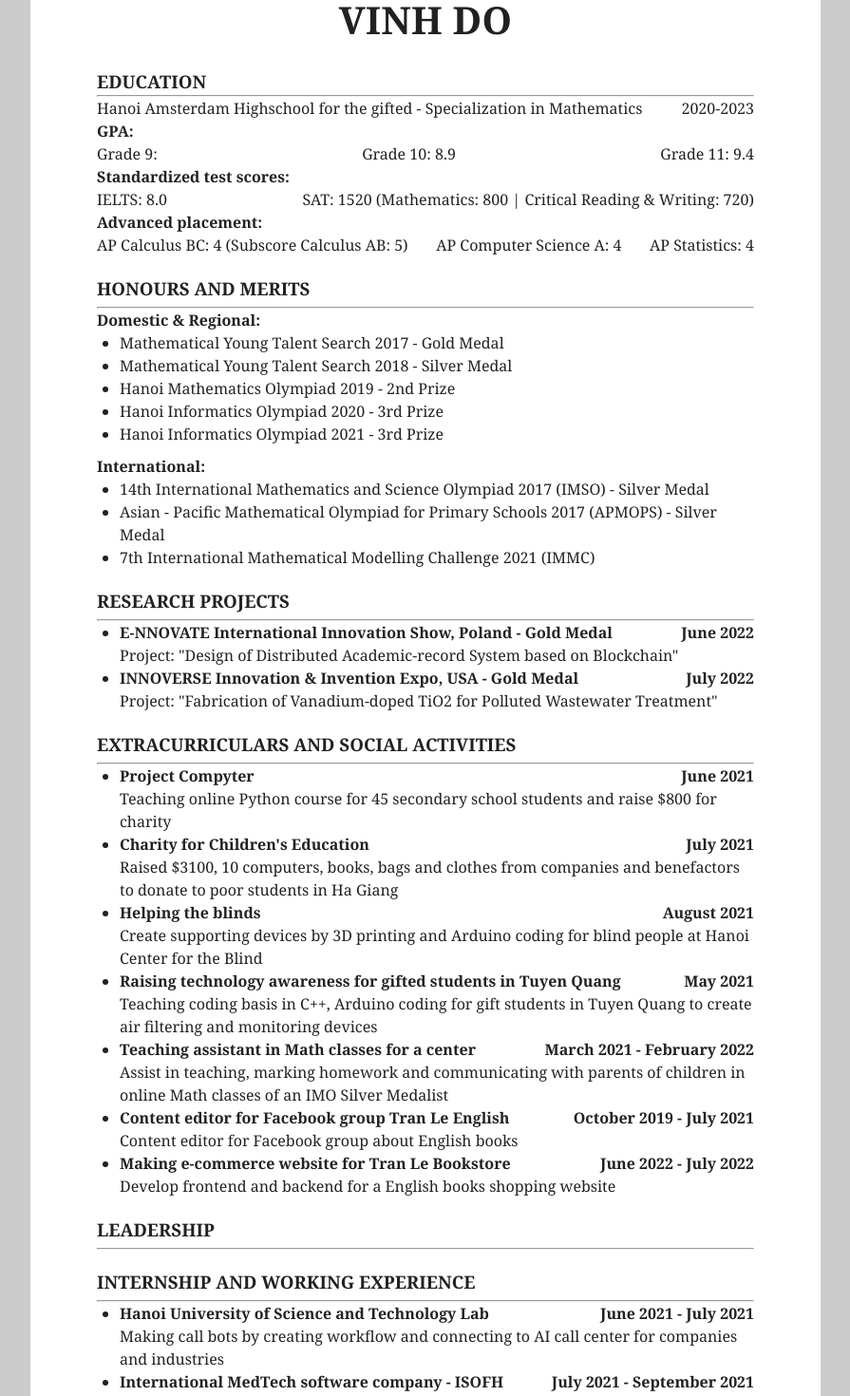
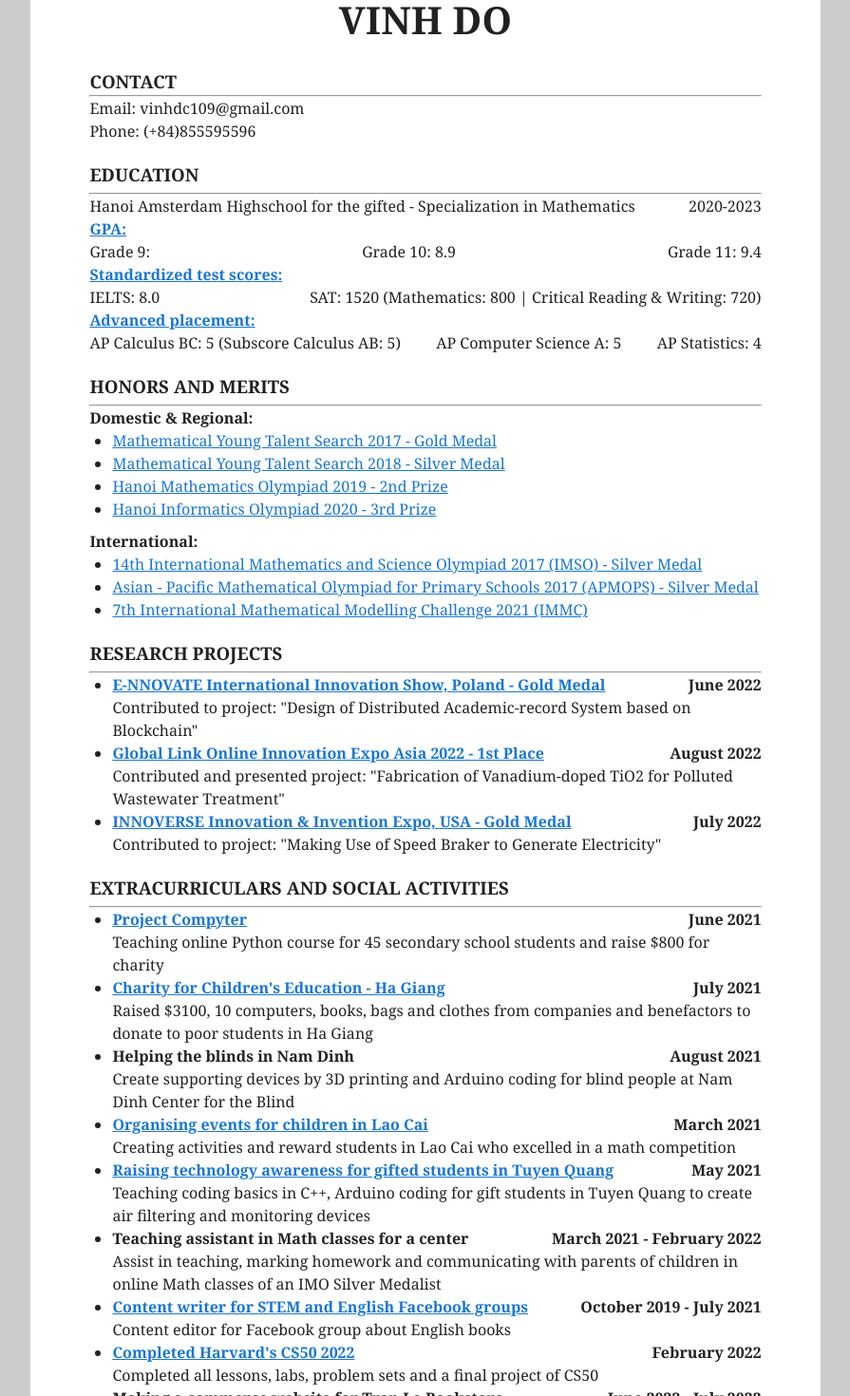
Before and after one commit to vdc109/resume-page, a Vue app: page / in a window 1280 px wide. Shown: the part 20-1490 px from the top of the page at 95% size, without its empty margins (192-1087 px from the left). Built offline with nearby package versions, Linux system fonts and the light colour scheme.

Commit message:
Update index.vue

```diff
--- a/src/pages/Home/index.vue
+++ b/src/pages/Home/index.vue
@@ -6,101 +6,116 @@
       h1.header VINH DO
       v-spacer
     .content
-      h3 EDUCATION
+      h3 CONTACT
+      hr.sep-bar
+      span Email: vinhdc109@gmail.com
+      v-spacer
+      span Phone: (+84)855595596
+      h3.head2 EDUCATION
       hr.sep-bar
       span Hanoi Amsterdam Highschool for the gifted - Specialization in Mathematics
       span.duration 2020-2023
       v-spacer
-      span
+      a(href="https://drive.google.com/drive/folders/1PkPbNcXz3fA2vantSPIkC0kD4KGuiGfe?usp=sharing" target="_blank")
         b GPA:
       .GPA
         span Grade 9:
         span Grade 10: 8.9
         span Grade 11: 9.4
       v-spacer
-      span
+      a(href="https://drive.google.com/drive/folders/15h4-zQHYPwjYumk2LKY9i530U1EQ1R6B?usp=sharing" target="_blank")
         b Standardized test scores:
       .standardized
         span IELTS: 8.0
         span SAT: 1520 (Mathematics: 800 | Critical Reading & Writing: 720)
       v-spacer
-      span
+      a(href="https://drive.google.com/drive/folders/175QrTSLQ0IfQVMFAnXItQvPX8pZ_IC4f?usp=sharing" target="_blank")
         b Advanced placement:
       .ap
-        span AP Calculus BC: 4 (Subscore Calculus AB: 5)
-        span AP Computer Science A: 4
+        span AP Calculus BC: 5 (Subscore Calculus AB: 5)
+        span AP Computer Science A: 5
         span AP Statistics: 4
 
-      h3.head2 HONOURS AND MERITS
+      h3.head2 HONORS AND MERITS
       hr.sep-bar
       span
         b Domestic & Regional:
       ul
         li
-          span Mathematical Young Talent Search 2017 - Gold Medal
+          a(href="https://drive.google.com/file/d/1FnDgdj_Dwc4T2QWMXvZAQt24hUGP1Ios/view?usp=sharing" target="_blank") Mathematical Young Talent Search 2017 - Gold Medal
         li
-          span Mathematical Young Talent Search 2018 - Silver Medal
+          a(href="https://drive.google.com/file/d/1auBfTmACiccIXq3zCtqarj1xTRpcds2R/view?usp=sharing" target="_blank") Mathematical Young Talent Search 2018 - Silver Medal
         li
-          span Hanoi Mathematics Olympiad 2019 - 2nd Prize
+          a(href="https://drive.google.com/file/d/1K7NfLC7oEW5eh49WEjVh7ggT6U9d0BEl/view?usp=sharing" target="_blank") Hanoi Mathematics Olympiad 2019 - 2nd Prize
         li
-          span Hanoi Informatics Olympiad 2020 - 3rd Prize
-        li
-          span Hanoi Informatics Olympiad 2021 - 3rd Prize
+          a(href="https://drive.google.com/file/d/1PjEmKkdjq2q7dL8yJEBnEuaJHahGNAkl/view?usp=sharing" target="_blank") Hanoi Informatics Olympiad 2020 - 3rd Prize
 
       .international
         span
           b International:
         ul
           li
-            span 14th International Mathematics and Science Olympiad 2017 (IMSO) - Silver Medal
+            a(href="https://drive.google.com/file/d/1yBxImI6cHkEYxj57luzHEqEOrrzwXbVM/view?usp=sharing" target="_blank") 14th International Mathematics and Science Olympiad 2017 (IMSO) - Silver Medal
           li
-            span Asian - Pacific Mathematical Olympiad for Primary Schools 2017 (APMOPS) - Silver Medal
+            a(href="https://drive.google.com/file/d/1qUZGa7Zto-8fFAUr3sJ7kT2etvK8QRXN/view?usp=sharing" target="_blank") Asian - Pacific Mathematical Olympiad for Primary Schools 2017 (APMOPS) - Silver Medal
           li
-            span 7th International Mathematical Modelling Challenge 2021 (IMMC)
+            a(href="https://drive.google.com/drive/folders/1MS6S9aA3Owu_HdRd2PyWd8EmJxCkvnSX?usp=sharing" target="_blank") 7th International Mathematical Modelling Challenge 2021 (IMMC)
 
       h3.head3 RESEARCH PROJECTS
       hr.sep-bar
       ul
         li
-          span
+          a(href="https://drive.google.com/drive/folders/1FpwChxGljIMtqD07thaTlqGjjj4Bs-M4?usp=sharing" target="_blank")
             b E-NNOVATE International Innovation Show, Poland - Gold Medal
           b.time1 June 2022
           v-spacer
-          span Project: "Design of Distributed Academic-record System based on Blockchain"
+          span Contributed to project: "Design of Distributed Academic-record System based on Blockchain"
         li
-          span
+          a(href="https://drive.google.com/drive/folders/1UuoFw0nAvxm-CDYMU7cwCpVYc3ZSqyEQ?usp=sharing" target="_blank")
+            b Global Link Online Innovation Expo Asia 2022 - 1st Place
+          b.time1 August 2022
+          v-spacer
+          span Contributed and presented project: "Fabrication of Vanadium-doped TiO2 for Polluted Wastewater Treatment"
+        li
+          a(href="https://drive.google.com/drive/folders/1EH29X2PUFuqMjcTEG3_uglgZLeQQ8UIn?usp=sharing" target="_blank")
             b INNOVERSE Innovation & Invention Expo, USA - Gold Medal
           b.time1 July 2022
           v-spacer
-          span Project: "Fabrication of Vanadium-doped TiO2 for Polluted Wastewater Treatment"
+          span Contributed to project: "Making Use of Speed Braker to Generate Electricity"
 
       h3.head4 EXTRACURRICULARS AND SOCIAL ACTIVITIES
       hr.sep-bar
       ul
         li
-          span
+          a(href="https://drive.google.com/drive/folders/1a7220MDCPqHej8CFgYG1JxOTSmsgcc-O?usp=sharing" target="_blank")
             b Project Compyter
           b.time1 June 2021
           v-spacer
           span Teaching online Python course for 45 secondary school students and raise $800 for charity
         li
-          span
-            b Charity for Children's Education
+          a(href="https://drive.google.com/drive/folders/1hWmt59-pAiEaP9WvgZRrqbFo3GNhCD_N?usp=sharing" target="_blank")
+            b Charity for Children's Education - Ha Giang
           b.time1 July 2021
           v-spacer
           span Raised $3100, 10 computers, books, bags and clothes from companies and benefactors to donate to poor students in Ha Giang
         li
           span
-            b Helping the blinds
+            b Helping the blinds in Nam Dinh
             b.time1 August 2021
           v-spacer
-          span Create supporting devices by 3D printing and Arduino coding for blind people at Hanoi Center for the Blind
+          span Create supporting devices by 3D printing and Arduino coding for blind people at Nam Dinh Center for the Blind
         li
-          span
+          a(href="https://drive.google.com/drive/folders/11dCBIHj9sc6qXkWzSVgAdscMKKGmBjeA?usp=sharing" target="_blank")
+            b Organising events for children in Lao Cai
+          b.time1 March 2021
+          v-spacer
+          span Creating activities and reward students in Lao Cai who excelled in a math competition
+        li
+          a(href="https://drive.google.com/drive/folders/1wQZv4ttIhoR1AcL5BdAscElR-NmunkEn?usp=sharing" target="_blank")
             b Raising technology awareness for gifted students in Tuyen Quang
           b.time1 May 2021
           v-spacer
-          span Teaching coding basis in C++, Arduino coding for gift students in Tuyen Quang to create air filtering and monitoring devices
+          span Teaching coding basics in C++, Arduino coding for gift students in Tuyen Quang to create air filtering and monitoring devices
         li
           span
             b Teaching assistant in Math classes for a center
@@ -108,36 +123,50 @@
           v-spacer
           span Assist in teaching, marking homework and communicating with parents of children in online Math classes of an IMO Silver Medalist
         li
-          span
-            b Content editor for Facebook group Tran Le English
+          a(href="https://drive.google.com/drive/folders/13jr3A9m_Sywcjv6WuxY09aLppmy3wbuB?usp=sharing" target="_blank")
+            b Content writer for STEM and English Facebook groups
           b.time1 October 2019 - July 2021
           v-spacer
           span Content editor for Facebook group about English books
+        li
+          a(href="https://drive.google.com/file/d/1KHf9LxMEqrZvHJOPmWOQONsO7MzvS4rr/view?usp=sharing" target="_blank")
+            b Completed Harvard's CS50 2022
+          b.time1 February 2022
+          v-spacer
+          span Completed all lessons, labs, problem sets and a final project of CS50
         li
           span
             b Making e-commerce website for Tran Le Bookstore
             b.time1 June 2022 - July 2022
           v-spacer
-          span Develop frontend and backend for a English books shopping website
+          span Develop frontend and backend for an English books shopping website
 
       h3.head2 LEADERSHIP
       hr.sep-bar
+      ul
+        li
+          span
+            b Co-founder and leader of Edutech club
+            b.time1
+          v-spacer Organize events and activities to help children in less developed provinces (Tuyen Quang, Lao Cai, Ha Giang, ...)
 
       h3.head2 INTERNSHIP AND WORKING EXPERIENCE
       hr.sep-bar
       ul
         li
-          span
+          a(href="https://drive.google.com/drive/folders/1EpOV9QVIRmiI9ZYVI03B5h3capzUx5wZ?usp=sharing" target="_blank")
             b Hanoi University of Science and Technology Lab
           b.time1 June 2021 - July 2021
           v-spacer
           span Making call bots by creating workflow and connecting to AI call center for companies and industries
         li
-          span
-            b International MedTech software company - ISOFH
+          a(href="https://drive.google.com/drive/folders/1EqFUZ_aNQj5VX8-mc1d6OJVUzne59V6L?usp=sharing" target="_blank")
+            b International MedTech software company ISOFH
           b.time1 July 2021 - September 2021
           v-spacer
           span Fixing bugs and developing the web hosting the company's Blockchain project IVIRSE
+
+      .footer
 </template>
 
 <script lang="ts">
@@ -162,12 +191,13 @@ export default Home;
   justify-content: center
 
 .content
-  margin: 15px 70px 5px 70px
+  margin: 15px auto
+  max-width: 85%
   font-family: Georgia, Serif
 
 .paper
   height: 100%
-  margin: 0 auto
+  margin: 5px auto
   max-width: 65%
   background-color: #fff
 
```
Lines whose indentation alone changed are shown as unchanged.
